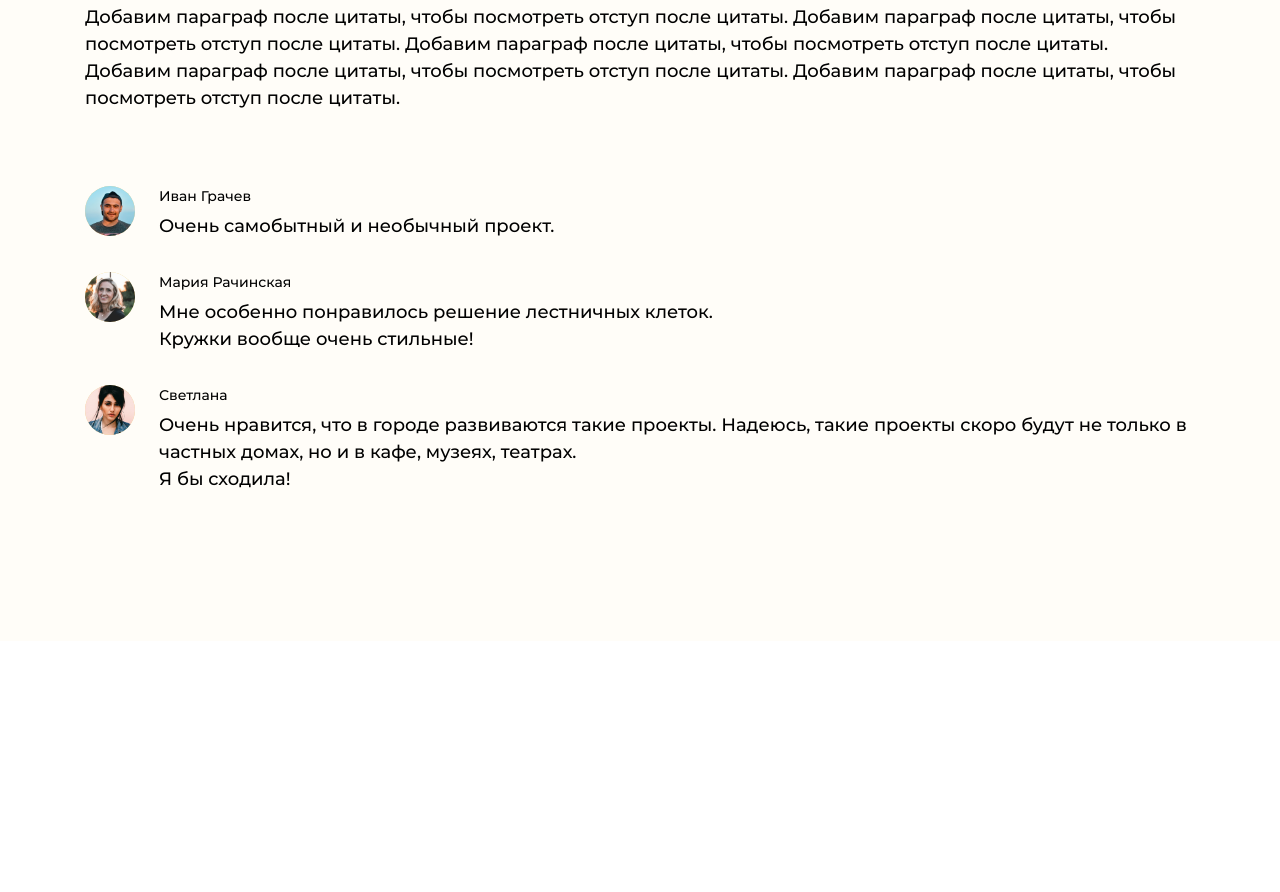
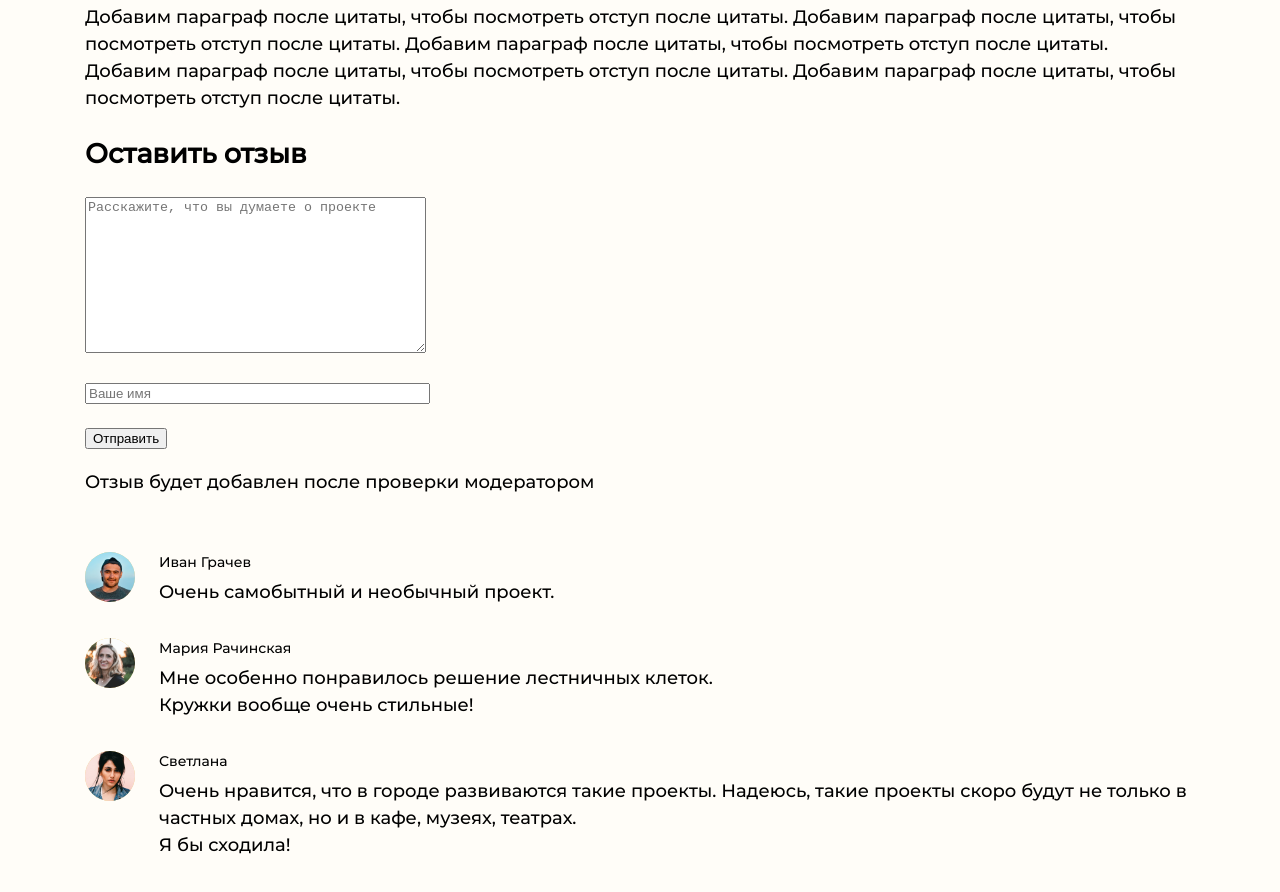
Before and after one commit to georgij-tsabiev/wp-interior-lounge, a plain HTML site: page index.html in a window 1280 px wide. Shown: the part 1700-2592 px from the top of the page. Before the commit the page ends 2341 px from the top, so only its background shows below. Drawn offline with Linux system fonts and the light colour scheme; files whose address does not match are found by name.

Commit message:
Добавляет разметку секции с формой отзывов

```diff
--- a/index.html
+++ b/index.html
@@ -37,7 +37,29 @@
 
     <section class="order">
       <div class="container">
-        <!-- здесь будет секция с формой -->
+        <h2 class="order__title">Оставить отзыв</h2>
+        <div class="review-form">
+          <div class="wpcf7">
+            <form class="wpcf7-form" action="#">
+              <p>
+                <span class="wpcf7-form-control-wrap">
+                  <textarea class="wpcf7-textarea" id="input-1" cols="40" rows="10" placeholder="Расскажите, что вы думаете о проекте"></textarea>
+                </span>
+              </p>
+              <p>
+                <span class="wpcf7-form-control-wrap">
+                  <input class="wpcf7-text" id="input-2" type="text" size="40" placeholder="Ваше имя">
+                </span>
+              </p>
+              <div class="review-submit-area">
+                <p>
+                  <button class="wpcf7-submit" type="submit">Отправить</button>
+                </p>
+                <div class="order-form__text">Отзыв будет добавлен после проверки модератором</div>
+              </div>
+            </form>
+          </div>
+        </div>
       </div>
     </section>
 
```
